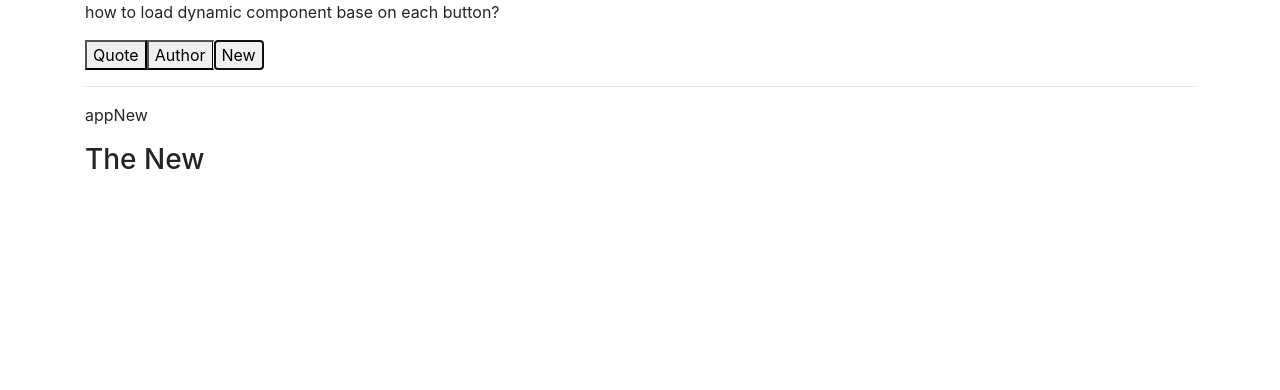
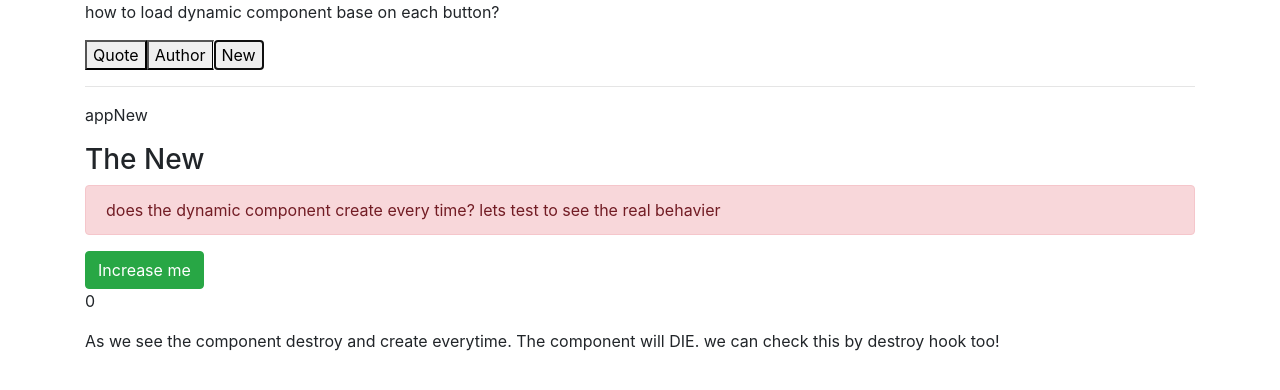
Before and after one commit to artmarydotir/dynamic-component, a Vue app: page / in a window 1280 px wide. Both pictures are taken after a click on the button "New". Shown: the top 390 px of the page. Built offline with nearby package versions, Linux system fonts and the light colour scheme.

Commit message:
the behavior of dynamic component. destroy and create!.

```diff
--- a/src/App.vue
+++ b/src/App.vue
@@ -8,7 +8,7 @@
               <button @click="selectedComponent = 'appNew'">New</button>
               <hr>
               <p>{{ selectedComponent }} </p>
-              <!-- remember is is a keywird -->
+              <!-- remember :is is a keyword -->
               <component :is="selectedComponent">
                 <p>
                   default component
--- a/src/components/New.vue
+++ b/src/components/New.vue
@@ -1,13 +1,28 @@
 <template>
     <div>
         <h3>The New </h3>
+        <p class="alert alert-danger">does the dynamic component create every time? lets test to see the real behavier</p>
+        <button @click="counter++ " class="btn btn-success"> Increase me</button>
+        <p>{{ counter }} </p>
+        <p>As we see
+            the component destroy and create everytime.
+            The component will DIE.
+            we can check this by destroy hook too!
+        </p>
     </div>
 </template>
 
 <script>
 
 export default {
-
+    data() {
+        return {
+            counter: 0,
+        }
+    },
+    destroyed() {
+        console.log('destroyed!');
+    }
 }
 </script>
 
```
